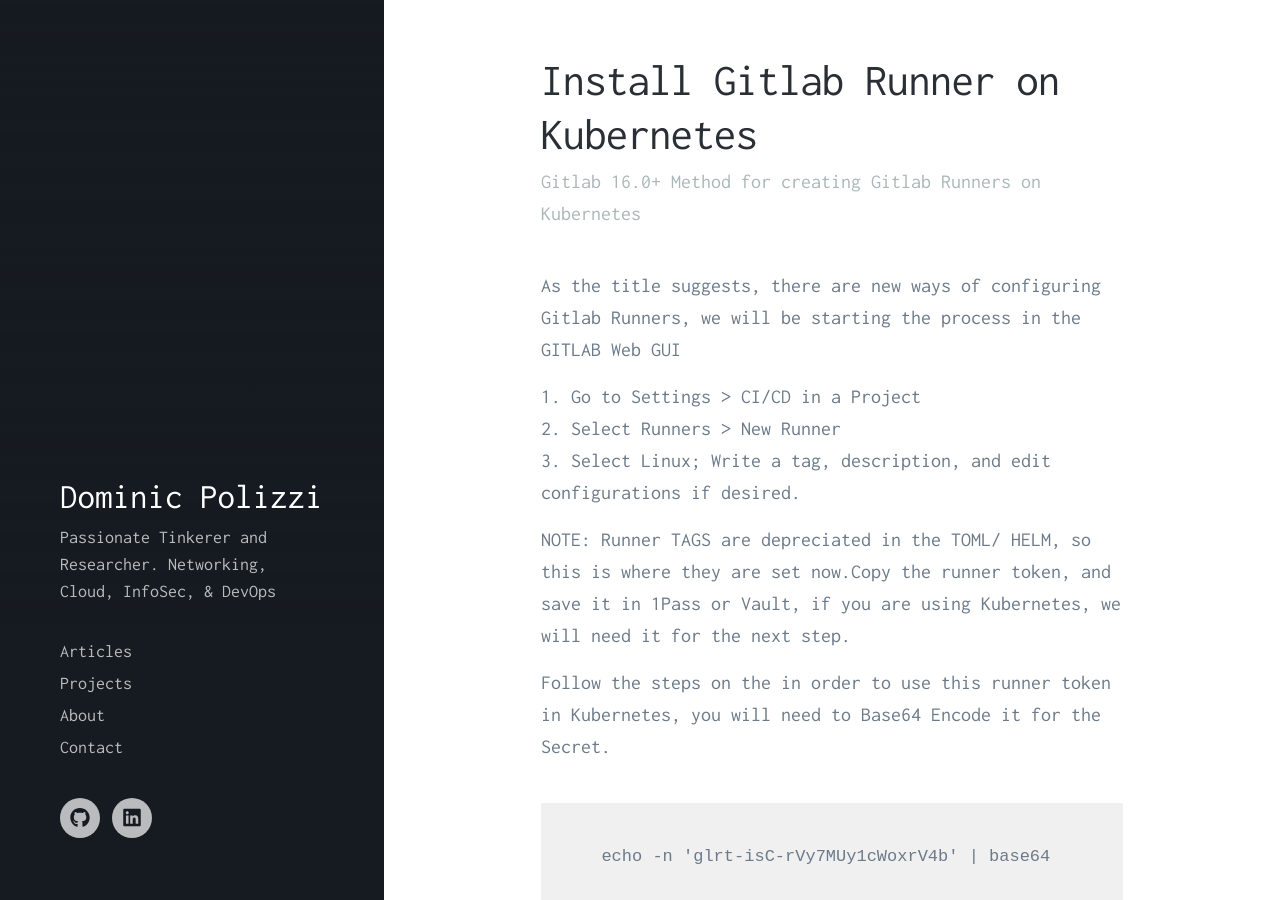
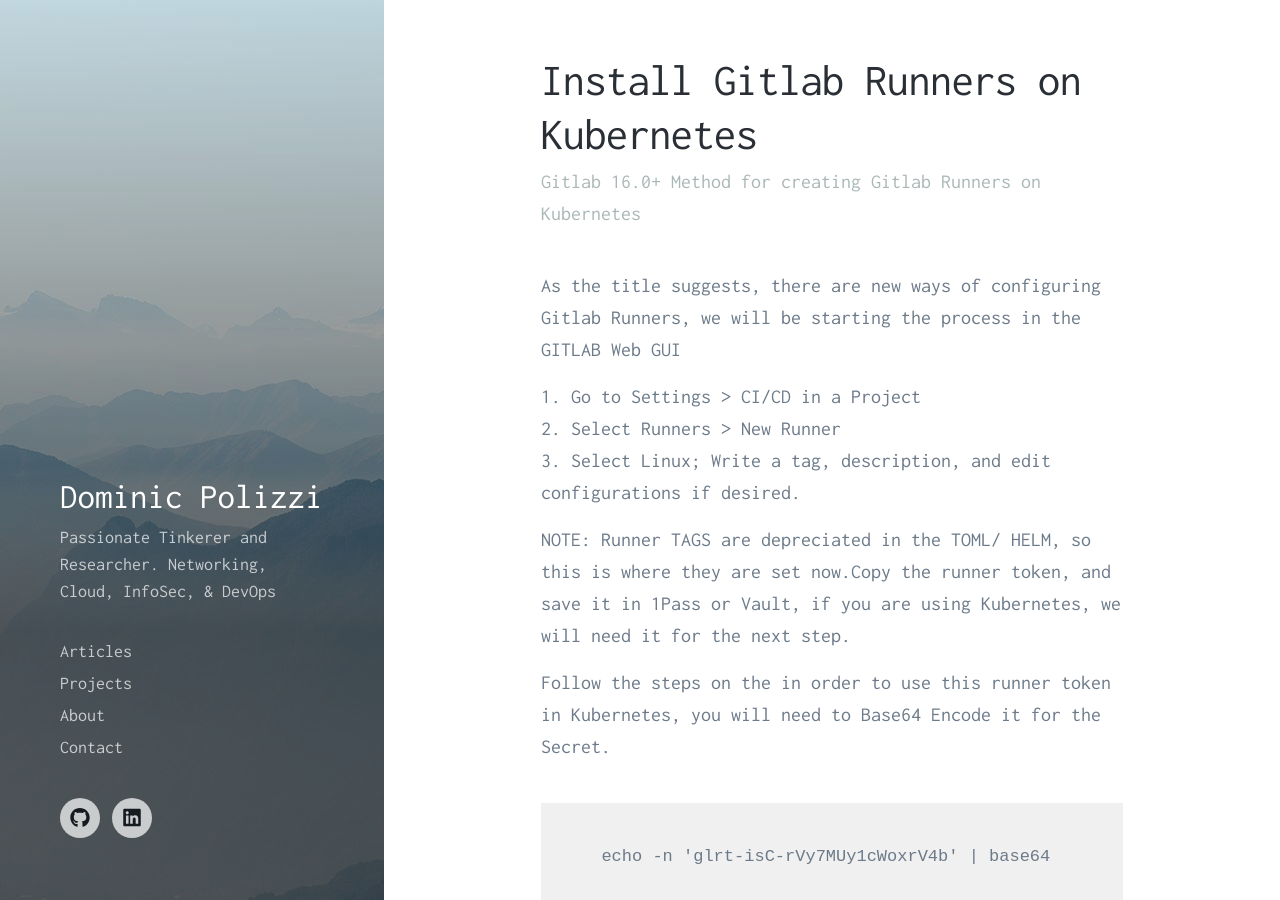
Before and after one commit to DomPolizzi/DomPolizzi.github.io, a Jekyll site: the page built from _projects/2023-08-07-gitlab-runners-kubernetes.md, in a window 1280 px wide and 900 px high. Built offline with Jekyll 4.4.1, drawn with Linux system fonts in a browser that asks for light colours; nearby versions of some CDN libraries.

Commit message:
more touches to finalize

```diff
--- a/_projects/2023-08-07-gitlab-runners-kubernetes.md
+++ b/_projects/2023-08-07-gitlab-runners-kubernetes.md
@@ -1,9 +1,9 @@
 ---
-title: Install Gitlab Runner on Kubernetes
+title: Install Gitlab Runners on Kubernetes
 subtitle: Gitlab 16.0+ Method for creating Gitlab Runners on Kubernetes
 description: In GitLab 16.0, a new runner creation workflow was introduced that uses authentication tokens to register runners. The legacy workflow that uses registration tokens is deprecated and will be removed in GitLab 17.0.Gitlab GUI
 date: 2023-08-07 00:00:00
-#featured_image: /images/demo/demo-portrait.jpg
+featured_image: /images/demo/demo-landscape-2.jpg
 ---
 
 As the title suggests, there are new ways of configuring Gitlab Runners, we will be starting the process in the GITLAB Web GUI
--- a/index.html
+++ b/index.html
@@ -4,7 +4,7 @@
 description: Here to contribute
 featured_image: /images/demo/demo-landscape.jpg
 ---
-
+<!-- this is the index.html file for the main page and articles -->
 <section class="intro">
 
 	<div class="wrap">
```
